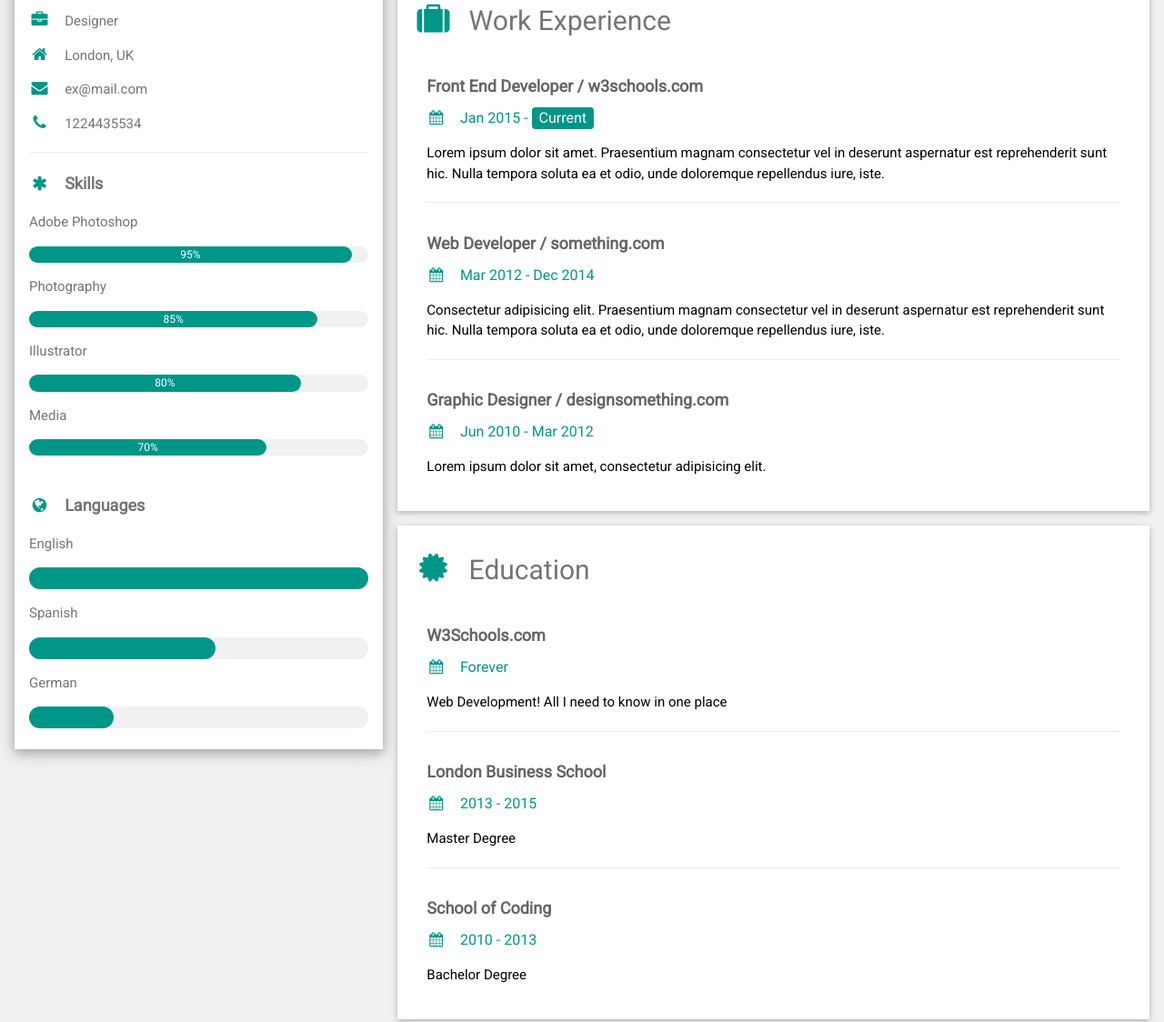
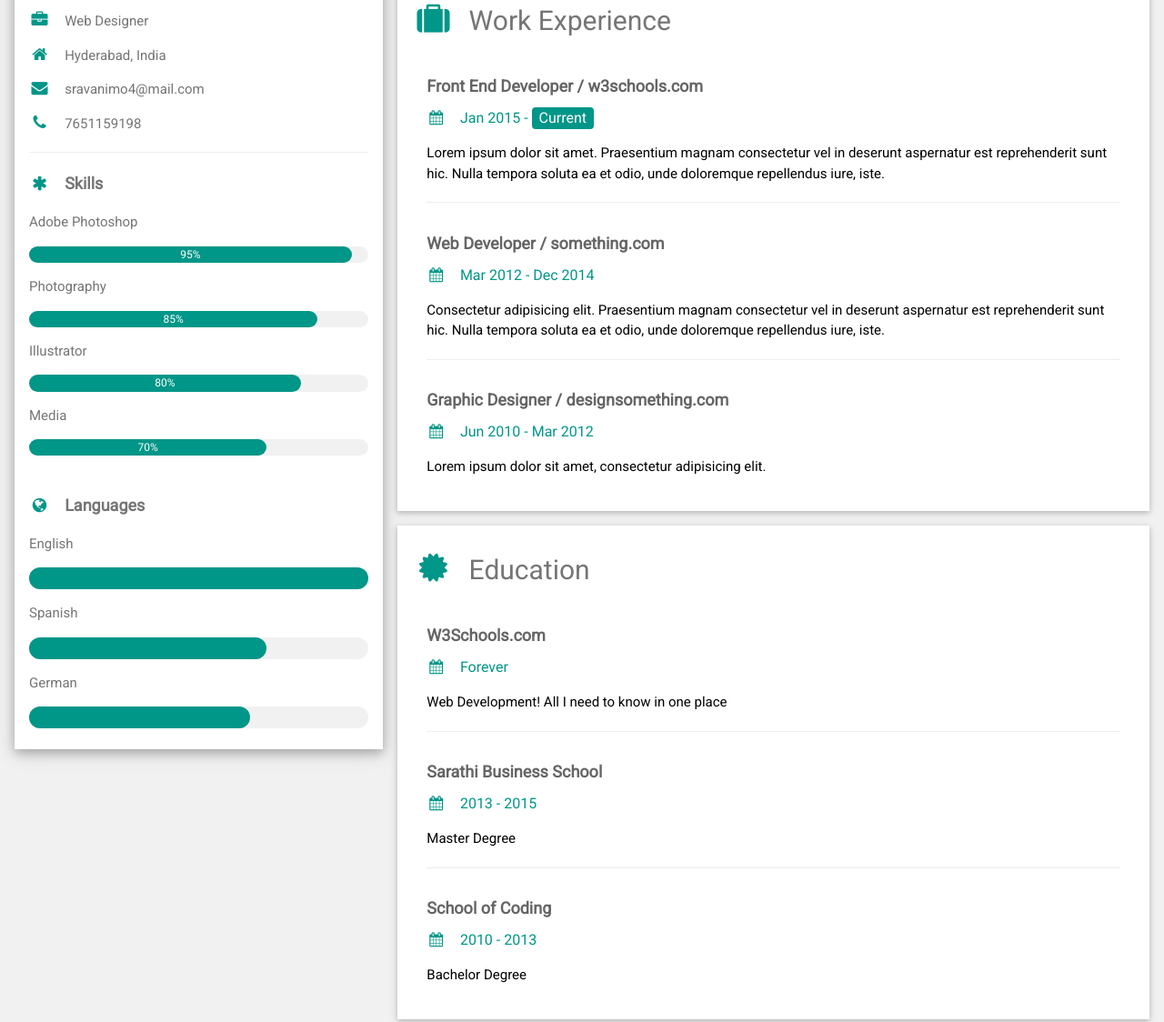
Before and after one commit to 2021Techarmy/2021Techarmy.github.io, a plain HTML site: page index.html in a window 1280 px wide. Shown: the part 42-1166 px from the top of the page at 91% size. Drawn offline with nearby package versions, Linux system fonts and the light colour scheme.

Commit message:
Update index.html

```diff
--- a/index.html
+++ b/index.html
@@ -28,10 +28,10 @@ html,body,h1,h2,h3,h4,h5,h6 {font-family: "Roboto", sans-serif}
           </div>
         </div>
         <div class="w3-container">
-          <p><i class="fa fa-briefcase fa-fw w3-margin-right w3-large w3-text-teal"></i>Designer</p>
-          <p><i class="fa fa-home fa-fw w3-margin-right w3-large w3-text-teal"></i>London, UK</p>
-          <p><i class="fa fa-envelope fa-fw w3-margin-right w3-large w3-text-teal"></i>ex@mail.com</p>
-          <p><i class="fa fa-phone fa-fw w3-margin-right w3-large w3-text-teal"></i>1224435534</p>
+          <p><i class="fa fa-briefcase fa-fw w3-margin-right w3-large w3-text-teal"></i>Web Designer</p>
+          <p><i class="fa fa-home fa-fw w3-margin-right w3-large w3-text-teal"></i>Hyderabad, India</p>
+          <p><i class="fa fa-envelope fa-fw w3-margin-right w3-large w3-text-teal"></i>sravanimo4@mail.com</p>
+          <p><i class="fa fa-phone fa-fw w3-margin-right w3-large w3-text-teal"></i>7651159198</p>
           <hr>
 
           <p class="w3-large"><b><i class="fa fa-asterisk fa-fw w3-margin-right w3-text-teal"></i>Skills</b></p>
@@ -62,11 +62,11 @@ html,body,h1,h2,h3,h4,h5,h6 {font-family: "Roboto", sans-serif}
           </div>
           <p>Spanish</p>
           <div class="w3-light-grey w3-round-xlarge">
-            <div class="w3-round-xlarge w3-teal" style="height:24px;width:55%"></div>
+            <div class="w3-round-xlarge w3-teal" style="height:24px;width:70%"></div>
           </div>
           <p>German</p>
           <div class="w3-light-grey w3-round-xlarge">
-            <div class="w3-round-xlarge w3-teal" style="height:24px;width:25%"></div>
+            <div class="w3-round-xlarge w3-teal" style="height:24px;width:65%"></div>
           </div>
           <br>
         </div>
@@ -108,7 +108,7 @@ html,body,h1,h2,h3,h4,h5,h6 {font-family: "Roboto", sans-serif}
           <hr>
         </div>
         <div class="w3-container">
-          <h5 class="w3-opacity"><b>London Business School</b></h5>
+          <h5 class="w3-opacity"><b>Sarathi Business School</b></h5>
           <h6 class="w3-text-teal"><i class="fa fa-calendar fa-fw w3-margin-right"></i>2013 - 2015</h6>
           <p>Master Degree</p>
           <hr>
```
